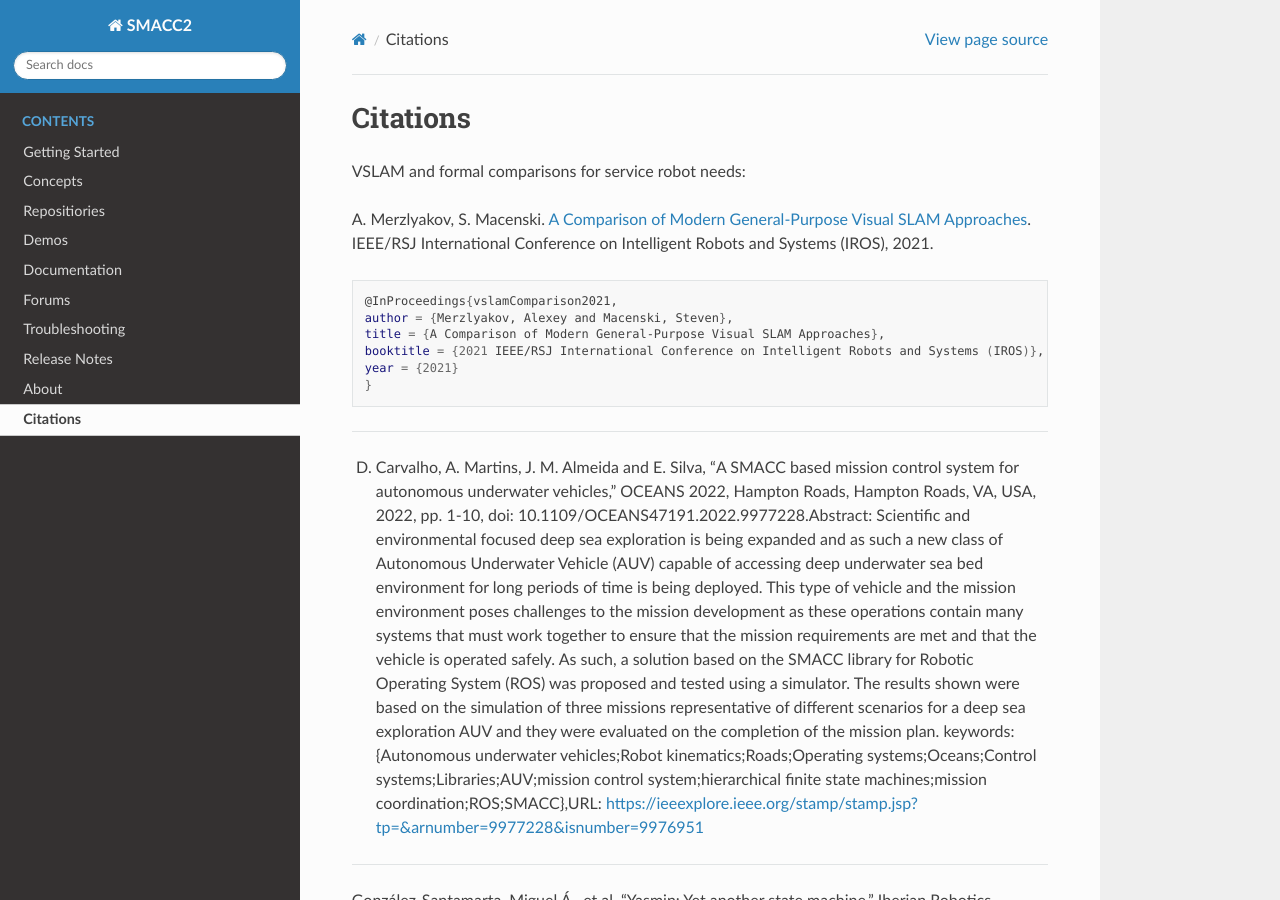
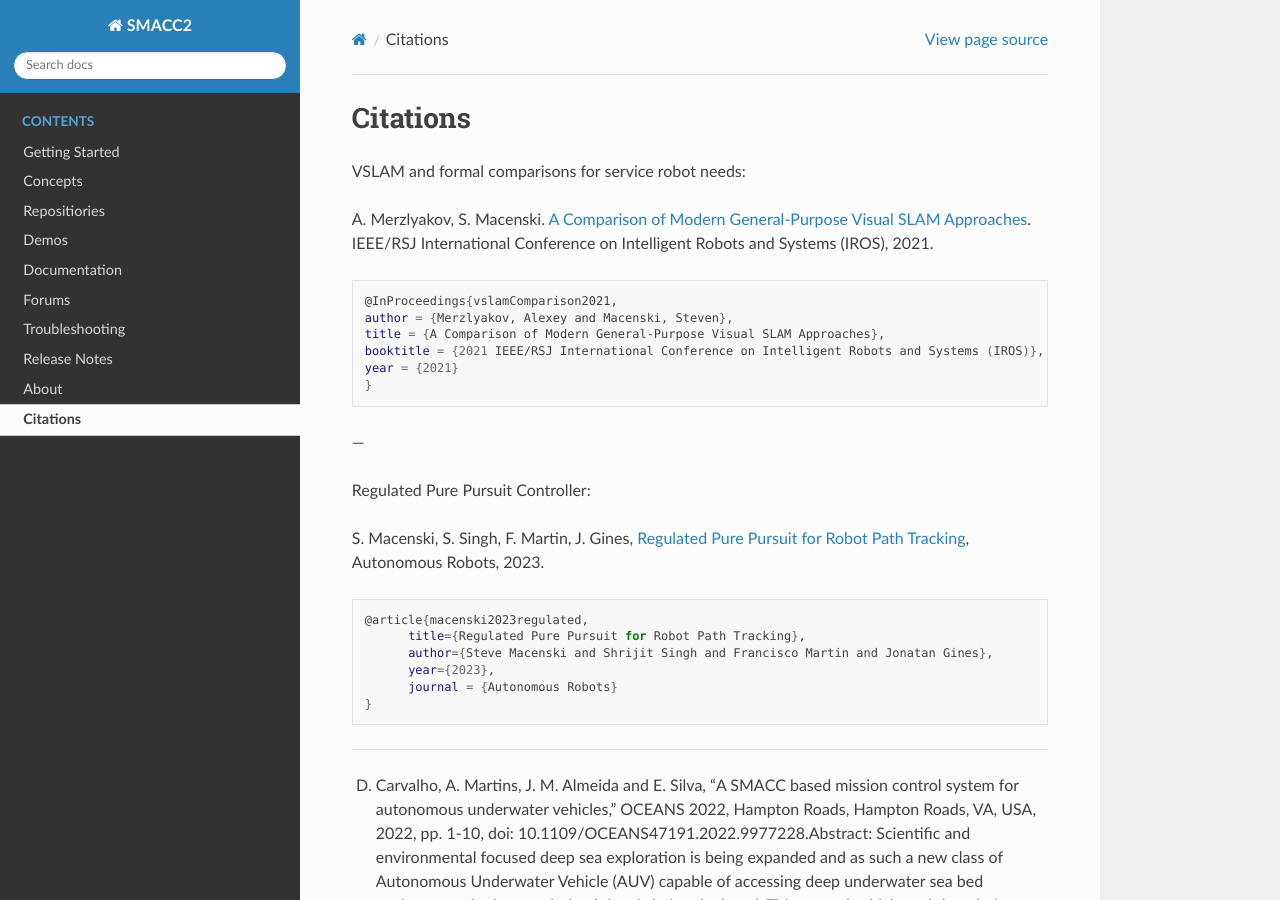
Before and after one commit to robosoft-ai/smacc2_docs, a Sphinx documentation site: the page built from docs/source/citations.rst, in a window 1280 px wide and 900 px high. Built offline with Sphinx 7.4.7 and the Read the Docs theme 3.1.0, drawn with Linux system fonts in a browser that asks for light colours.

Commit message:
Update citations.rst

```diff
--- a/docs/source/citations.rst
+++ b/docs/source/citations.rst
@@ -15,6 +15,24 @@ IEEE/RSJ International Conference on Intelligent Robots and Systems (IROS), 2021
    booktitle = {2021 IEEE/RSJ International Conference on Intelligent Robots and Systems (IROS)},
    year = {2021}
    }
+
+---
+
+Regulated Pure Pursuit Controller:
+
+S. Macenski, S. Singh, F. Martin, J. Gines,
+`Regulated Pure Pursuit for Robot Path Tracking <https://arxiv.org/abs/2305.20026>`_,
+Autonomous Robots, 2023.
+
+.. code-block:: bash
+
+  @article{macenski2023regulated,
+        title={Regulated Pure Pursuit for Robot Path Tracking},
+        author={Steve Macenski and Shrijit Singh and Francisco Martin and Jonatan Gines},
+        year={2023},
+        journal = {Autonomous Robots}
+  }
+
 
 -----
 
```
